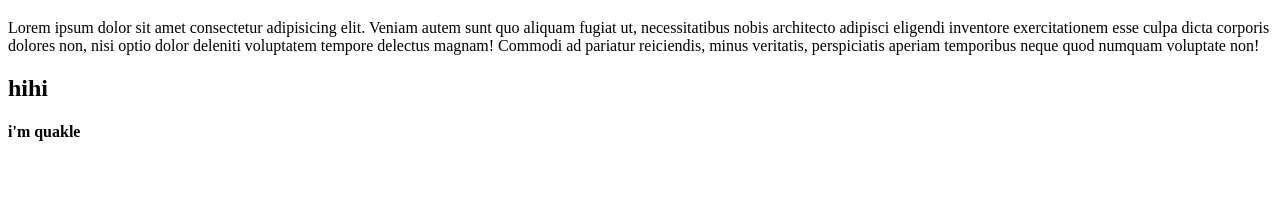
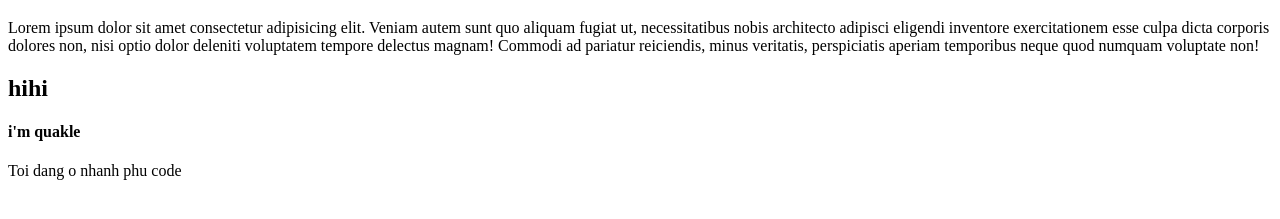
Before and after one commit to hiQuakle/bc76_demogit, a plain HTML site: page index.html in a window 1280 px wide. Shown: the part 61-280 px from the top of the page. Drawn offline with Linux system fonts and the light colour scheme.

Commit message:
day code tu nhanh phu

```diff
--- a/index.html
+++ b/index.html
@@ -17,5 +17,6 @@
     </p>
     <h2>hihi</h2>
     <h4>i'm quakle</h4>
+    <div class="container">Toi dang o nhanh phu code</div>
   </body>
 </html>
```
